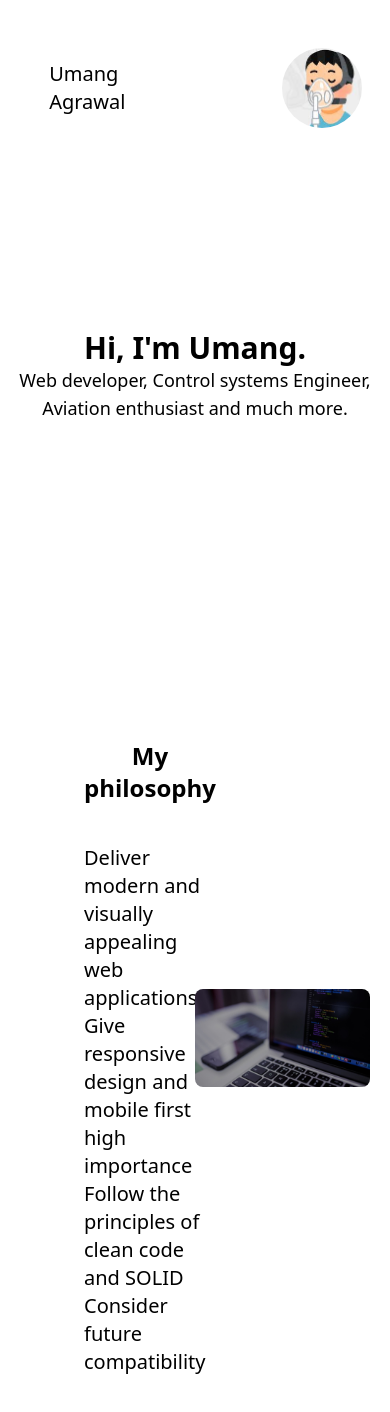
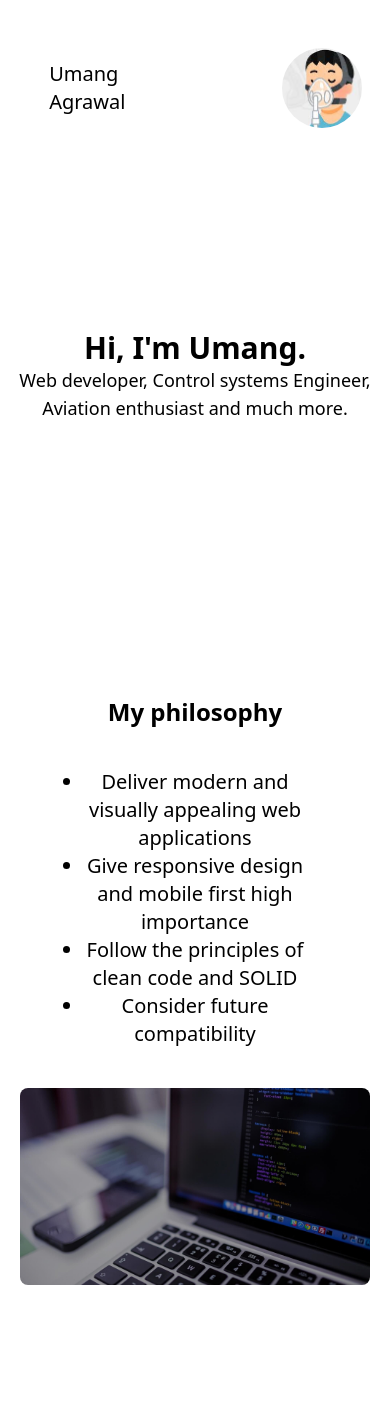
Before and after one commit to umangcodes/portfolio_project, a Vue app: page / in a window 390 px wide. Shown: the top 1412 px of the page. Built offline with nearby package versions, Linux system fonts and the light colour scheme.

Commit message:
My philosophy section mobile optimized

```diff
--- a/src/views/Home.vue
+++ b/src/views/Home.vue
@@ -2,17 +2,19 @@
   <div class="h-auto">
     <Intro />
     <!-- cover image/ intro -->
-    <div class="grid grid-cols-2 mx-5 my-10 h-screen">
+    <div class="flex flex-col lg:grid lg:grid-cols-2 mx-5 my-10 h-screen">
       <!-- <img
         class="object-cover h-50 w-full"
         src="@/assets/cover-image.jpg"
         alt=""
       /> -->
-      <div class="flex cols-start-1 px-16 items-center">
+      <div class="flex lg:cols-start-1 px-16 py-10 items-center">
         <div class="flex flex-col">
           <p class="font-semibold text-2xl text-center py-10">My philosophy</p>
           <div class="text-xl font-thin">
-            <ul class="flex flex-col items-center">
+            <ul
+              class="flex flex-col justify-center text-center lg:list-none list-disc"
+            >
               <li>Deliver modern and visually appealing web applications</li>
               <li>Give responsive design and mobile first high importance</li>
               <li>Follow the principles of clean code and SOLID</li>
@@ -21,7 +23,7 @@
           </div>
         </div>
       </div>
-      <div class="flex cols-start-2 items-center">
+      <div class="flex lg:cols-start-2 items-center">
         <img src="../assets/cover-image.jpg" class="rounded-lg" alt="" />
       </div>
     </div>
```
